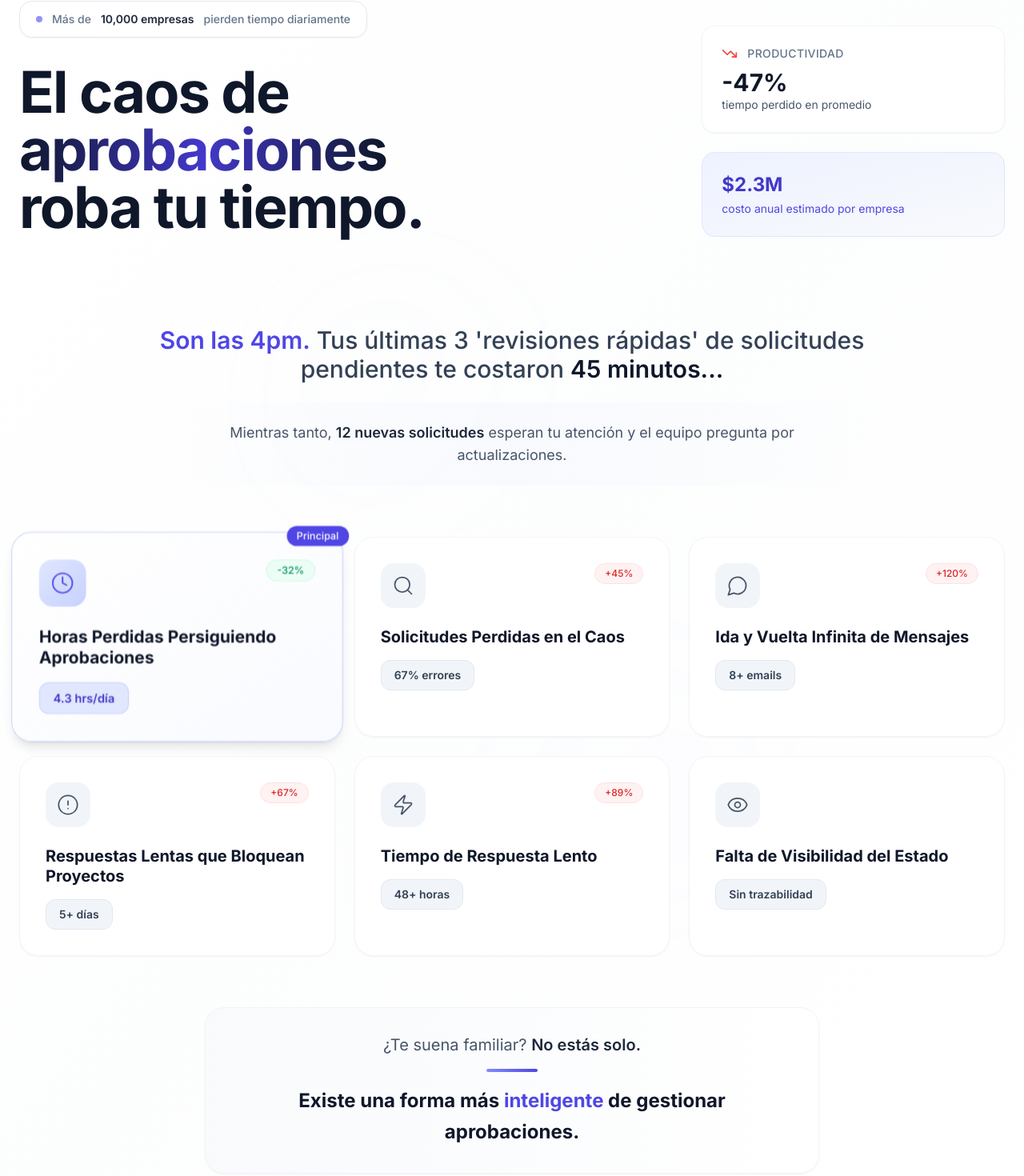
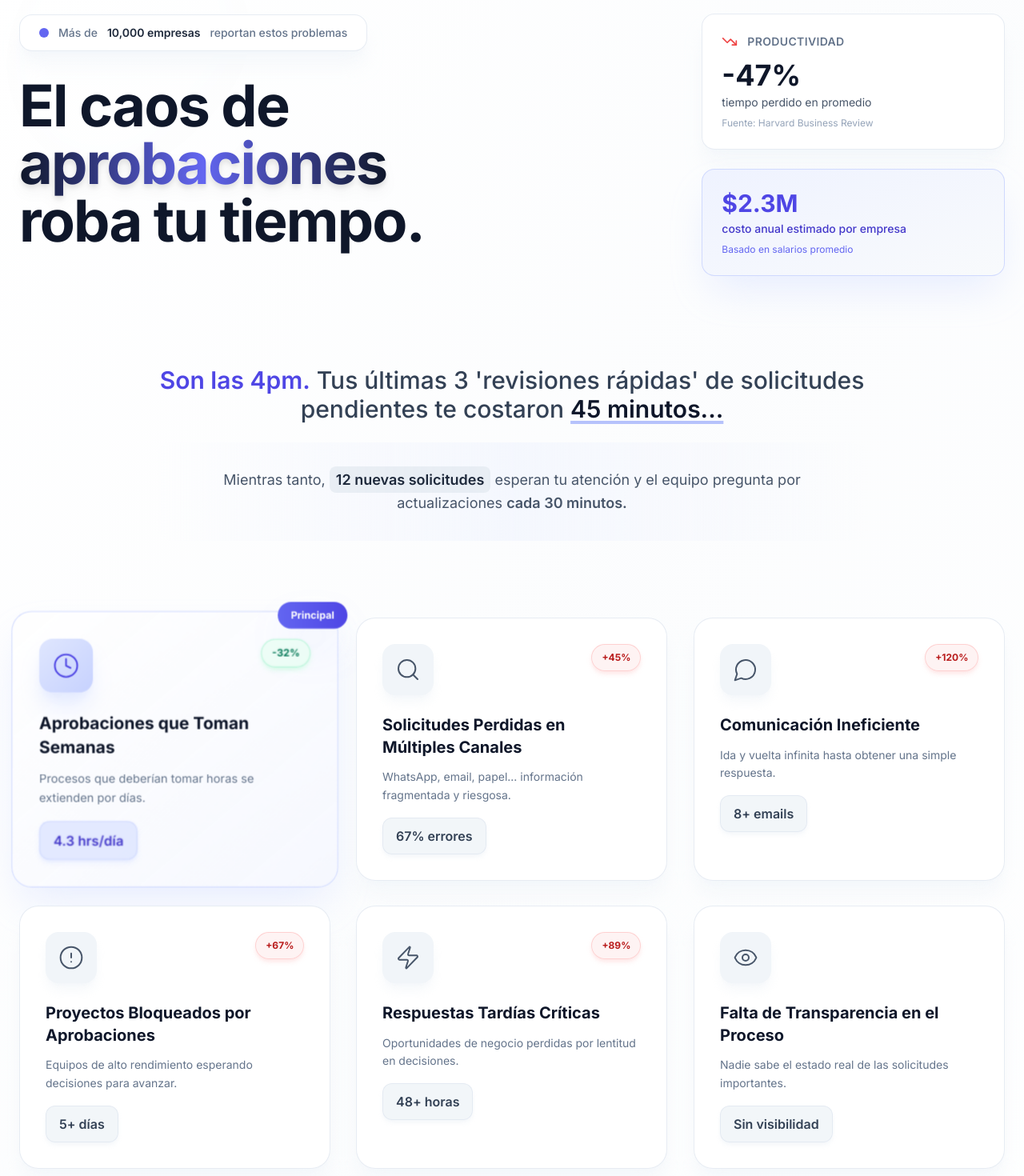
Before and after one commit to ialmanzaj/approv-landing, a Next.js app: page / in a window 1280 px wide. Shown: the part 895-2365 px from the top of the page at 80% size. Built offline with nearby package versions, Linux system fonts and the light colour scheme.

Commit message:
feat: update copy

```diff
--- a/src/components/sections/problems-section.tsx
+++ b/src/components/sections/problems-section.tsx
@@ -7,115 +7,132 @@ import {
   AlertCircle,
   Zap,
   Eye,
-  TrendingDown
+  TrendingDown,
+  ExternalLink,
+  ArrowRight
 } from "lucide-react"
 
 const problemItems = [
   {
     icon: Clock,
-    title: "Horas Perdidas Persiguiendo Aprobaciones",
+    title: "Aprobaciones que Toman Semanas",
+    description: "Procesos que deberían tomar horas se extienden por días.",
     stat: "4.3 hrs/día",
     trend: "-32%",
     featured: true
   },
   {
     icon: Search,
-    title: "Solicitudes Perdidas en el Caos",
+    title: "Solicitudes Perdidas en Múltiples Canales",
+    description: "WhatsApp, email, papel... información fragmentada y riesgosa.",
     stat: "67% errores",
-    trend: "+45%"
+    trend: "+45%",
   },
   {
     icon: MessageCircle,
-    title: "Ida y Vuelta Infinita de Mensajes",
+    title: "Comunicación Ineficiente",
+    description: "Ida y vuelta infinita hasta obtener una simple respuesta.",
     stat: "8+ emails",
-    trend: "+120%"
+    trend: "+120%",
   },
   {
     icon: AlertCircle,
-    title: "Respuestas Lentas que Bloquean Proyectos",
+    title: "Proyectos Bloqueados por Aprobaciones",
+    description: "Equipos de alto rendimiento esperando decisiones para avanzar.",
     stat: "5+ días",
-    trend: "+67%"
+    trend: "+67%",
   },
   {
     icon: Zap,
-    title: "Tiempo de Respuesta Lento",
+    title: "Respuestas Tardías Críticas",
+    description: "Oportunidades de negocio perdidas por lentitud en decisiones.",
     stat: "48+ horas",
-    trend: "+89%"
+    trend: "+89%",
   },
   {
     icon: Eye,
-    title: "Falta de Visibilidad del Estado",
-    stat: "Sin trazabilidad",
-    trend: "N/A"
+    title: "Falta de Transparencia en el Proceso",
+    description: "Nadie sabe el estado real de las solicitudes importantes.",
+    stat: "Sin visibilidad",
+    trend: "N/A",
   }
 ]
 
 export function ProblemsSection() {
   return (
-    <section className="py-24 bg-gradient-to-br from-white via-slate-50/30 to-white relative overflow-hidden">
-      {/* Sophisticated background pattern */}
-      <div className="absolute inset-0 opacity-[0.02]">
-        <div className="absolute top-1/4 left-1/4 w-96 h-96 bg-gradient-to-br from-slate-200 to-transparent rounded-full blur-3xl"></div>
-        <div className="absolute bottom-1/4 right-1/4 w-96 h-96 bg-gradient-to-tl from-indigo-200 to-transparent rounded-full blur-3xl"></div>
+    <section className="py-28 bg-gradient-to-br from-white via-slate-50/50 to-white relative overflow-hidden">
+      {/* Finalized background pattern */}
+      <div className="absolute inset-0 opacity-[0.02] ">
+        <div className="absolute top-0 left-0 w-96 h-96 bg-gradient-to-br from-slate-300 to-transparent rounded-full blur-3xl opacity-50"></div>
+        <div className="absolute bottom-0 right-0 w-96 h-96 bg-gradient-to-tl from-indigo-300 to-transparent rounded-full blur-3xl opacity-50"></div>
+        <div className="absolute top-1/2 left-1/2 transform -translate-x-1/2 -translate-y-1/2 w-80 h-80 bg-gradient-to-r from-indigo-200 to-slate-200 rounded-full blur-3xl opacity-20"></div>
       </div>
 
       <div className="max-w-7xl mx-auto px-6 relative z-10">
-        {/* Header section with asymmetric layout */}
-        <div className="grid lg:grid-cols-12 gap-12 items-center mb-20">
+        {/* Finalized header section */}
+        <div className="grid lg:grid-cols-12 gap-12 items-center mb-28">
           <div className="lg:col-span-8">
-            {/* Premium social proof badge */}
-            <div className="inline-flex items-center gap-3 px-5 py-3 bg-white/80 backdrop-blur-sm border border-slate-200 rounded-2xl text-sm font-medium text-slate-600 mb-8 shadow-sm">
-              <div className="relative">
-                <div className="w-2 h-2 bg-indigo-500 rounded-full animate-pulse"></div>
-                <div className="absolute inset-0 w-2 h-2 bg-indigo-500 rounded-full animate-ping opacity-20"></div>
+            {/* Finalized social proof badge */}
+            <div className="inline-flex items-center gap-3 px-6 py-3 bg-white/95 backdrop-blur-xl border border-slate-200/80 rounded-2xl text-sm font-medium text-slate-600 mb-8 shadow-xl shadow-slate-100/70">
+              <div className="relative flex h-3 w-3">
+                <span className="animate-ping absolute inline-flex h-full w-full rounded-full bg-indigo-400 opacity-75"></span>
+                <span className="relative inline-flex rounded-full h-3 w-3 bg-indigo-500"></span>
               </div>
               <span className="text-slate-500">Más de</span>
               <span className="font-semibold text-slate-800">10,000 empresas</span>
-              <span className="text-slate-500">pierden tiempo diariamente</span>
+              <span className="text-slate-500">reportan estos problemas</span>
             </div>
 
-            {/* Sophisticated headline with subtle gradient */}
+            {/* Finalized headline */}
             <h2 className="text-5xl md:text-6xl lg:text-7xl font-bold mb-8 leading-[0.9] tracking-tight">
               <span className="text-slate-900">El caos de</span><br />
-              <span className="bg-gradient-to-r from-slate-900 via-indigo-700 to-slate-900 bg-clip-text text-transparent">aprobaciones</span><br />
+              <span className="bg-gradient-to-r from-slate-900 via-indigo-500 to-slate-900 bg-clip-text text-transparent drop-shadow-lg">aprobaciones</span><br />
               <span className="text-slate-900">roba tu tiempo.</span>
             </h2>
           </div>
 
-          {/* Premium side stats */}
-          <div className="lg:col-span-4 space-y-6">
-            <div className="bg-white/90 backdrop-blur-sm border border-slate-100 rounded-2xl p-6 shadow-sm">
-              <div className="flex items-center gap-3 mb-2">
+          {/* Finalized side stats */}
+          <div className="lg:col-span-4 space-y-6 group">
+            <div className="bg-white/95 backdrop-blur-xl border border-slate-200/80 rounded-2xl p-6 shadow-xl shadow-slate-100/70 transition-all duration-300 hover:!scale-105 hover:!shadow-2xl hover:!shadow-slate-200/50">
+              <div className="flex items-center gap-3 mb-3">
                 <TrendingDown className="w-5 h-5 text-red-500" />
-                <span className="text-sm text-slate-500 uppercase tracking-wide font-medium">Productividad</span>
+                <span className="text-sm text-slate-500 uppercase tracking-wide font-semibold">Productividad</span>
               </div>
-              <div className="text-3xl font-bold text-slate-900">-47%</div>
-              <div className="text-sm text-slate-600">tiempo perdido en promedio</div>
+              <div className="text-4xl font-bold text-slate-900 mb-1">-47%</div>
+              <div className="text-sm text-slate-600 mb-2">tiempo perdido en promedio</div>
+              <a href="#" className="text-xs text-slate-400 flex items-center gap-1.5 hover:text-indigo-500 group transition-colors">
+                <span>Fuente: Harvard Business Review</span>
+                <ExternalLink className="w-3 h-3 opacity-0 group-hover:opacity-100 transition-opacity" />
+              </a>
             </div>
 
-            <div className="bg-gradient-to-br from-indigo-50 to-slate-50 border border-indigo-100 rounded-2xl p-6">
-              <div className="text-2xl font-bold text-indigo-700 mb-1">$2.3M</div>
-              <div className="text-sm text-indigo-600">costo anual estimado por empresa</div>
+            <div className="bg-gradient-to-br from-indigo-50/95 to-slate-50/95 backdrop-blur-xl border border-indigo-200/80 rounded-2xl p-6 shadow-2xl shadow-indigo-100/80 transition-all duration-300 hover:!scale-105 hover:!shadow-2xl hover:!shadow-indigo-200/80">
+              <div className="text-3xl font-bold text-indigo-600 mb-1">$2.3M</div>
+              <div className="text-sm text-indigo-700 mb-2 font-medium">costo anual estimado por empresa</div>
+              <a href="#" className="text-xs text-indigo-500 flex items-center gap-1.5 hover:text-indigo-600 group transition-colors">
+                <span>Basado en salarios promedio</span>
+                <ExternalLink className="w-3 h-3 opacity-0 group-hover:opacity-100 transition-opacity" />
+              </a>
             </div>
           </div>
         </div>
 
-        {/* Premium scenario description */}
-        <div className="text-center mb-16">
-          <p className="text-2xl md:text-3xl text-slate-700 mb-6 leading-relaxed max-w-5xl mx-auto font-medium">
-            <span className="text-indigo-600 font-semibold">Son las 4pm.</span> Tus últimas 3 'revisiones rápidas' de solicitudes pendientes te costaron <span className="text-slate-900 font-semibold">45 minutos...</span>
+        {/* Finalized scenario description */}
+        <div className="text-center mb-24">
+          <p className="text-2xl md:text-3xl text-slate-700 mb-6 leading-snug max-w-5xl mx-auto font-medium">
+            <span className="text-indigo-600 font-semibold">Son las 4pm.</span> Tus últimas 3 'revisiones rápidas' de solicitudes pendientes te costaron <span className="text-slate-900 font-semibold underline decoration-indigo-300/80 decoration-4 underline-offset-4">45 minutos...</span>
           </p>
 
           <div className="relative max-w-4xl mx-auto">
-            <div className="absolute inset-0 bg-gradient-to-r from-transparent via-indigo-50/30 to-transparent rounded-2xl"></div>
-            <p className="text-lg text-slate-600 py-6 px-8 relative">
-              Mientras tanto, <span className="font-semibold text-slate-800">12 nuevas solicitudes</span> esperan tu atención y el equipo pregunta por actualizaciones.
+            <div className="absolute inset-0 bg-gradient-to-r from-transparent via-indigo-50/50 to-transparent rounded-3xl"></div>
+            <p className="text-lg text-slate-600 py-8 px-8 relative leading-relaxed">
+              Mientras tanto, <span className="font-semibold text-slate-800 bg-slate-200/70 px-2 py-1.5 rounded-lg">12 nuevas solicitudes</span> esperan tu atención y el equipo pregunta por actualizaciones <span className="font-semibold">cada 30 minutos.</span>
             </p>
           </div>
         </div>
 
-        {/* Premium problem cards */}
-        <div className="grid grid-cols-1 md:grid-cols-2 lg:grid-cols-3 gap-6 mb-16">
+        {/* Finalized problem cards */}
+        <div className="grid grid-cols-1 md:grid-cols-2 lg:grid-cols-3 gap-8 mb-24">
           {problemItems.map((item, index) => {
             const IconComponent = item.icon;
             const isNegativeTrend = item.trend.startsWith('+');
@@ -124,42 +141,41 @@ export function ProblemsSection() {
               <div
                 key={index}
                 className={`
-                  group relative bg-white/80 backdrop-blur-sm rounded-3xl border transition-all duration-300 hover:shadow-xl hover:-translate-y-1
+                  group relative bg-white/95 backdrop-blur-xl rounded-3xl border transition-all duration-300 hover:shadow-2xl hover:-translate-y-2
                   ${item.featured
-                    ? 'border-indigo-200 shadow-lg md:scale-105 lg:row-span-1 bg-gradient-to-br from-white to-indigo-50/30'
-                    : 'border-slate-100 shadow-sm hover:border-slate-200'
+                    ? 'border-indigo-200/80 shadow-2xl shadow-indigo-100/80 md:scale-105 bg-gradient-to-br from-white to-indigo-50/50'
+                    : 'border-slate-200/80 shadow-xl shadow-slate-100/70 hover:border-slate-300/80'
                   }
                 `}
                 style={{
-                  animationDelay: `${index * 100}ms`
+                  animationDelay: `${index * 120}ms`,
+                  willChange: 'transform, shadow'
                 }}
               >
                 {item.featured && (
-                  <div className="absolute -top-2 -right-2 bg-indigo-600 text-white text-xs font-medium px-3 py-1 rounded-full shadow-sm">
+                  <div className="absolute -top-3 -right-3 bg-gradient-to-r from-indigo-500 to-indigo-600 text-white text-xs font-bold px-4 py-2 rounded-full shadow-2xl shadow-indigo-200/80">
                     Principal
                   </div>
                 )}
 
                 <div className="p-8">
-                  {/* Premium icon treatment */}
                   <div className="flex justify-between items-start mb-6">
                     <div className={`
-                      w-14 h-14 rounded-2xl flex items-center justify-center transition-all duration-300
+                      w-16 h-16 rounded-2xl flex items-center justify-center transition-all duration-300 group-hover:scale-110
                       ${item.featured
-                        ? 'bg-gradient-to-br from-indigo-100 to-indigo-200 group-hover:from-indigo-200 group-hover:to-indigo-300'
-                        : 'bg-slate-100 group-hover:bg-slate-200'
+                        ? 'bg-gradient-to-br from-indigo-100 to-indigo-200 group-hover:from-indigo-200 group-hover:to-indigo-300 shadow-xl shadow-indigo-100/80'
+                        : 'bg-slate-100 group-hover:bg-slate-200 shadow-lg shadow-slate-100/80'
                       }
                     `}>
-                      <IconComponent className={`w-7 h-7 ${item.featured ? 'text-indigo-600' : 'text-slate-600'}`} strokeWidth={1.5} />
+                      <IconComponent className={`w-8 h-8 ${item.featured ? 'text-indigo-600' : 'text-slate-600'}`} strokeWidth={1.5} />
                     </div>
 
-                    {/* Sophisticated trend indicators */}
                     {item.trend !== 'N/A' && (
                       <div className={`
-                        text-xs font-medium px-3 py-1 rounded-full
+                        text-xs font-bold px-3 py-2 rounded-full border backdrop-blur-xl
                         ${isNegativeTrend
-                          ? 'bg-red-50 text-red-600 border border-red-100'
-                          : 'bg-emerald-50 text-emerald-600 border border-emerald-100'
+                          ? 'bg-red-50/90 text-red-700 border-red-200/80 shadow-md shadow-red-100/80'
+                          : 'bg-emerald-50/90 text-emerald-700 border-emerald-200/80 shadow-md shadow-emerald-100/80'
                         }
                       `}>
                         {item.trend}
@@ -167,16 +183,19 @@ export function ProblemsSection() {
                     )}
                   </div>
 
-                  {/* Content */}
-                  <h3 className="text-xl font-bold text-slate-900 leading-tight mb-4 group-hover:text-slate-800 transition-colors">
+                  <h3 className="text-xl font-bold text-slate-900 leading-snug mb-3 group-hover:text-indigo-600 transition-colors">
                     {item.title}
                   </h3>
 
+                  <p className="text-sm text-slate-500 leading-relaxed mb-4 min-h-[40px]">
+                    {item.description}
+                  </p>
+
                   <div className={`
-                    text-sm font-semibold px-4 py-2 rounded-xl inline-block
+                    text-base font-semibold px-4 py-2.5 rounded-xl inline-block border backdrop-blur-xl
                     ${item.featured
-                      ? 'bg-indigo-100 text-indigo-700 border border-indigo-200'
-                      : 'bg-slate-100 text-slate-700 border border-slate-200'
+                      ? 'bg-indigo-100/90 text-indigo-700 border-indigo-200/80 shadow-md shadow-indigo-100/80'
+                      : 'bg-slate-100/90 text-slate-700 border-slate-200/80 shadow-md shadow-slate-100/80'
                     }
                   `}>
                     {item.stat}
@@ -187,16 +206,21 @@ export function ProblemsSection() {
           })}
         </div>
 
-        {/* Premium transition section */}
-        <div className="text-center">
-          <div className="max-w-3xl mx-auto bg-gradient-to-r from-slate-50 to-white rounded-3xl p-8 border border-slate-100 shadow-sm">
-            <p className="text-xl text-slate-600 mb-4">
-              ¿Te suena familiar? <span className="font-semibold text-slate-800">No estás solo.</span>
+        {/* Finalized transition section */}
+        <div className="text-center group">
+          <div className="max-w-4xl mx-auto bg-gradient-to-br from-slate-100/90 to-white/95 backdrop-blur-xl rounded-3xl p-10 border border-slate-200/80 shadow-2xl shadow-slate-200/80">
+            <p className="text-xl text-slate-600 mb-6 leading-relaxed">
+              ¿Te suena familiar? <span className="font-semibold text-slate-800">No estás solo.</span><br />
+              <span className="text-lg text-slate-500">Miles de empresas enfrentan estos mismos desafíos cada día.</span>
             </p>
-            <div className="w-16 h-1 bg-gradient-to-r from-indigo-400 to-indigo-600 rounded-full mx-auto mb-4"></div>
-            <p className="text-2xl font-bold text-slate-900 leading-relaxed">
-              Existe una forma más <span className="text-indigo-600">inteligente</span> de gestionar aprobaciones.
+            <div className="w-24 h-1.5 bg-gradient-to-r from-indigo-400 via-indigo-500 to-indigo-400 rounded-full mx-auto mb-6 shadow-2xl shadow-indigo-200/80"></div>
+            <p className="text-2xl md:text-3xl font-bold text-slate-900 leading-relaxed mb-4">
+              Existe una forma más <span className="text-indigo-600 underline decoration-indigo-300/80 decoration-4 underline-offset-4">inteligente</span> de gestionar aprobaciones.
             </p>
+            <a href="#" className="inline-flex items-center justify-center px-6 py-3 text-base font-semibold text-white bg-indigo-600 rounded-xl hover:bg-indigo-700 transition-all duration-300 shadow-lg shadow-indigo-200/80 group-hover:scale-105 transform">
+              Descubre cómo funciona
+              <ArrowRight className="w-5 h-5 ml-2 transform transition-transform group-hover:translate-x-1" />
+            </a>
           </div>
         </div>
       </div>
```
Also changed, not shown: src/components/sections/workflow-section.tsx (+106 -42 lines).
